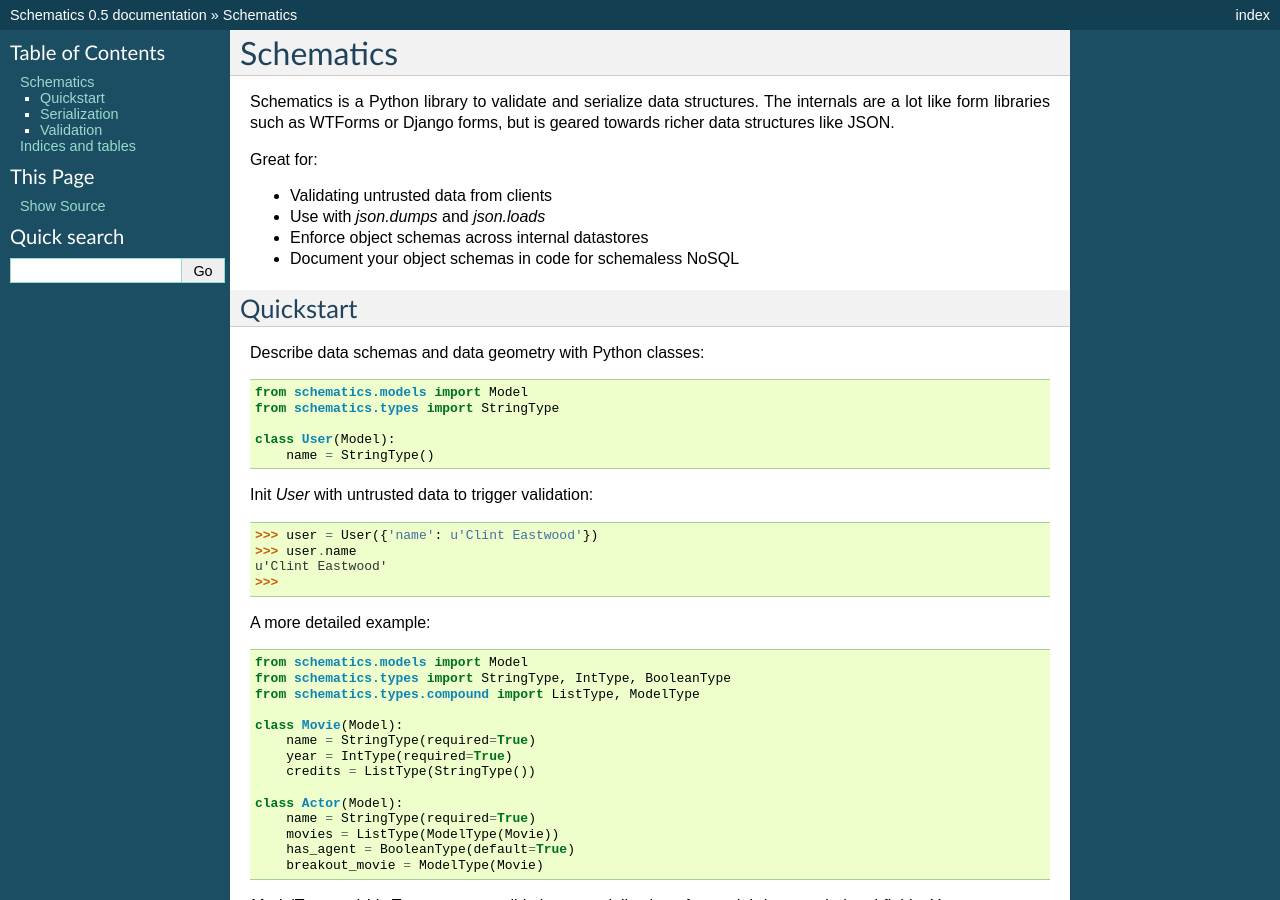
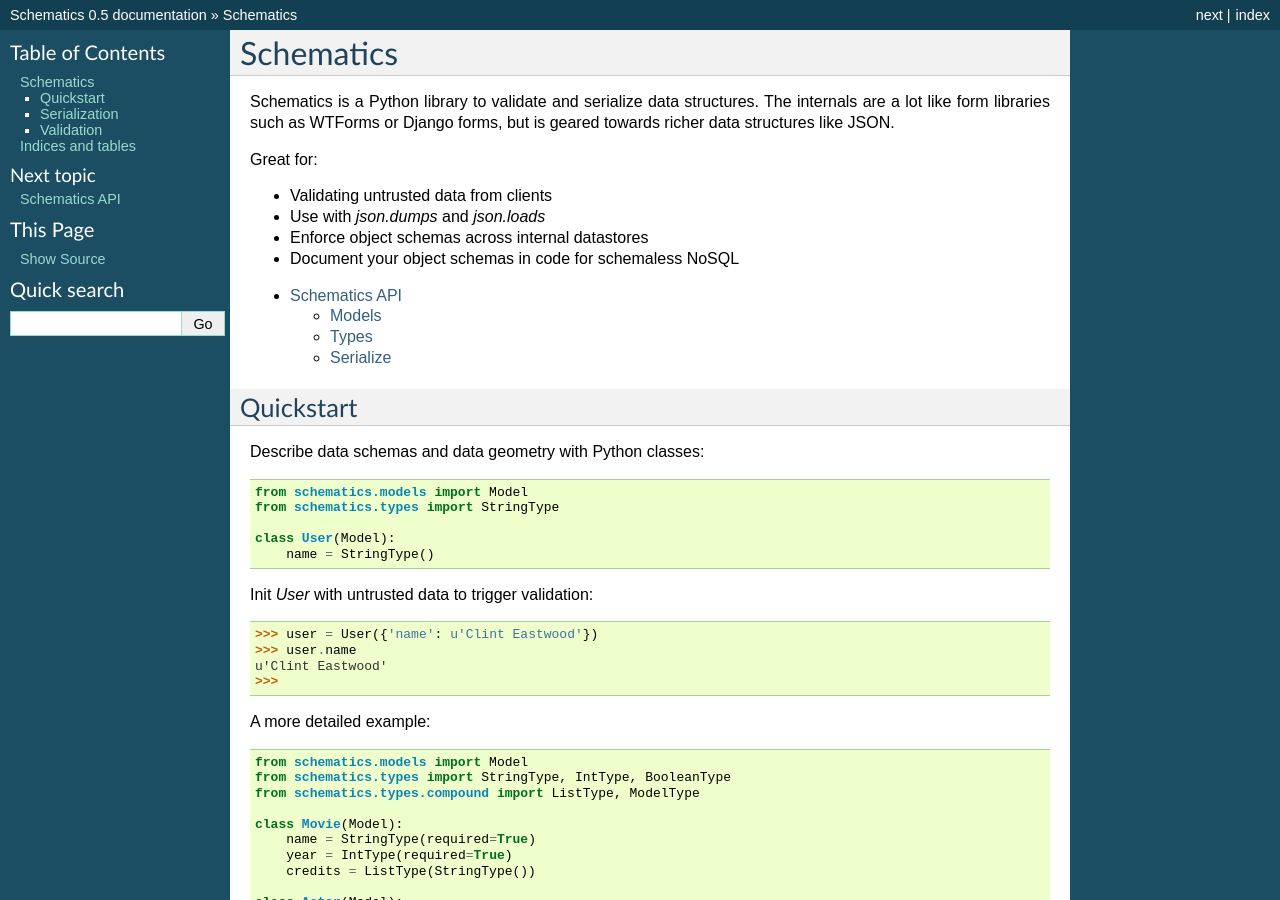
Before and after one commit to schematics/schematics, a Sphinx documentation site: the page built from docs/index.rst, in a window 1280 px wide and 900 px high. Built offline with Sphinx 7.4.7, drawn with Linux system fonts in a browser that asks for light colours.

```diff
--- /dev/null
+++ b/docs/api.rst
@@ -0,0 +1,22 @@
+Schematics API
+==============
+
+Models
+~~~~~~
+
+.. automodule:: schematics.models
+   :members:
+
+
+Types
+~~~~~
+
+.. automodule:: schematics.types.base
+   :members:
+
+
+Serialize
+~~~~~~~~~
+
+.. automodule:: schematics.serialize
+   :members:
--- a/docs/conf.py
+++ b/docs/conf.py
@@ -16,7 +16,7 @@ import sys, os
 # If extensions (or modules to document with autodoc) are in another directory,
 # add these directories to sys.path here. If the directory is relative to the
 # documentation root, use os.path.abspath to make it absolute, like shown here.
-#sys.path.insert(0, os.path.abspath('.'))
+sys.path.insert(0, os.path.abspath('..'))
 
 # -- General configuration -----------------------------------------------------
 
--- a/docs/index.rst
+++ b/docs/index.rst
@@ -21,6 +21,8 @@ Great for:
 
 .. toctree::
    :maxdepth: 2
+
+   api
 
 Quickstart
 ~~~~~~~~~~
```
